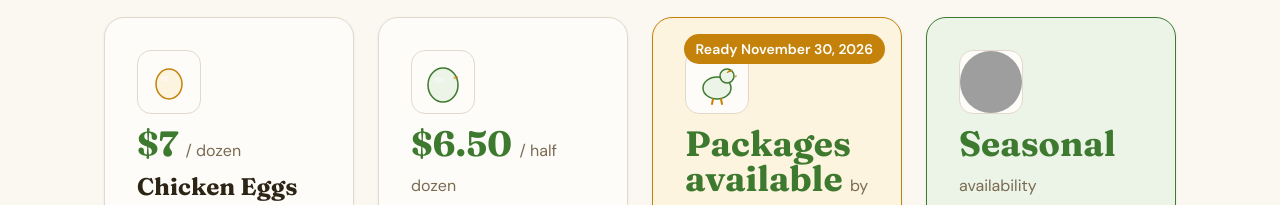
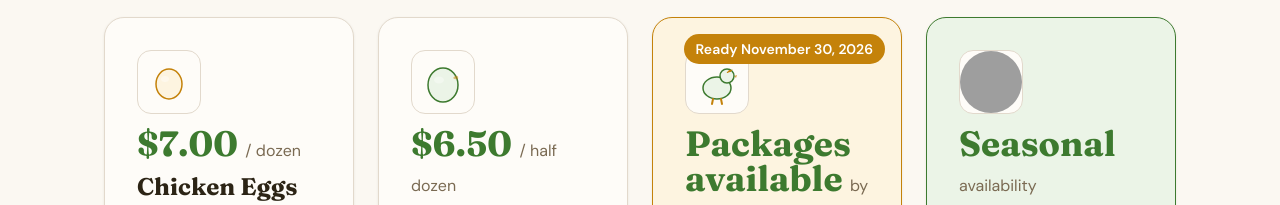
Before and after one commit to ohanaminifarm-bit/ohana-hen-cards, a plain HTML site: page order/index.html in a window 1280 px wide. Shown: the part 1040-1245 px from the top of the page. Drawn offline with Linux system fonts and the light colour scheme; grey boxes are pictures that could not be loaded.

Commit message:
Display chicken eggs at $7.00 per dozen; retain duck eggs at $6.50 per half dozen

```diff
--- a/order/index.html
+++ b/order/index.html
@@ -87,7 +87,7 @@
                 <ellipse cx="20" cy="21" rx="4" ry="3" fill="white" opacity="0.4"/>
               </svg>
             </div>
-            <div class="product-price">$7 <span>/ dozen</span></div>
+            <div class="product-price">$7.00 <span>/ dozen</span></div>
             <h3 class="product-name">Chicken Eggs</h3>
             <p class="product-desc">Pasture-raised hens, non-GMO soy-free feed. Rich orange yolks, firm whites, a variety of shell colors in every carton.</p>
             <ul class="product-tags">
```
